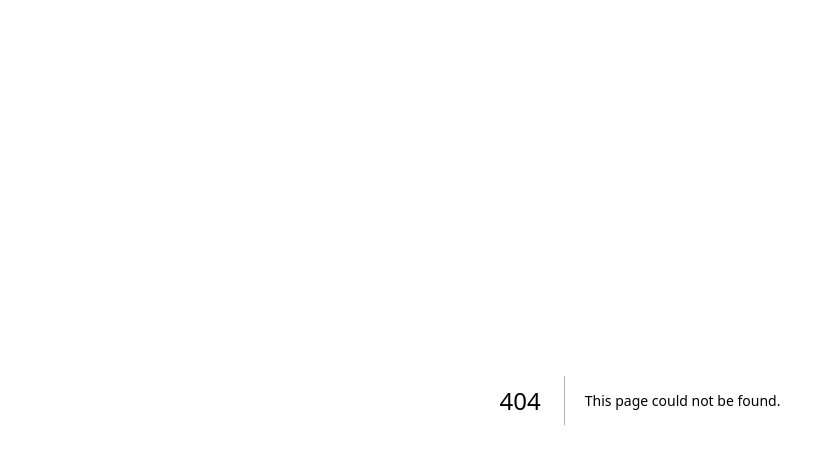
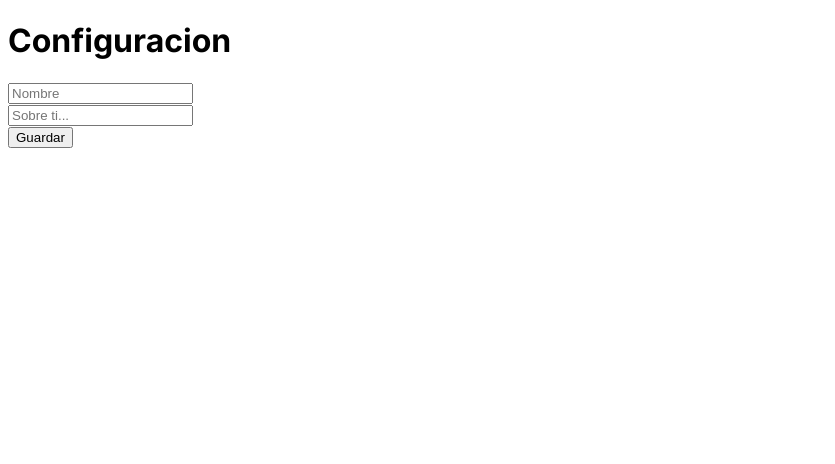
Before and after one commit to cuervoshi/nostr-react-hooks, a Next.js app: page /settings in a window 1280 px wide. Before the commit this address had no page. Shown: the top 464 px of the page, without its empty margins (0-835 px from the left). Built offline with nearby package versions, Linux system fonts and the light colour scheme.

Commit message:
poc(page): Settings added

```diff
--- /dev/null
+++ b/src/app/settings/page.tsx
@@ -0,0 +1,60 @@
+'use client';
+
+import { useState } from 'react';
+import { type NextPage } from 'next';
+
+import { usePublishEvent } from '@/hooks/usePublishEvent';
+
+
+const Page: NextPage = (props) => {
+  const {} = props;
+
+  const { publish } = usePublishEvent()
+
+  const [name, setName] = useState('');
+  const [about, setAbout] = useState('');
+
+  const handleSubmit = (e) => {
+    e.preventDefault();
+
+    const content = {
+      created_at: Math.floor(Date.now() / 1000),
+      name,
+      about,
+    };
+
+    publish({
+      kind: 0,
+      content: JSON.stringify(content),
+    }).then(res => console.log('res', res))
+  };
+
+  return (
+    <>
+      <h1>Configuracion</h1>
+      <form onSubmit={handleSubmit}>
+        <input
+          type='text'
+          name='name'
+          id='name'
+          placeholder='Nombre'
+          required
+          onChange={(e) => setName(e.target.value)}
+        />
+        <br />
+        <input
+          type='text'
+          name='about'
+          id='about'
+          placeholder='Sobre ti...'
+          required
+          onChange={(e) => setAbout(e.target.value)}
+        />
+        <br />
+        <button type='submit'>Guardar</button>
+      </form>
+    </>
+  );
+};
+
+export default Page;
```
